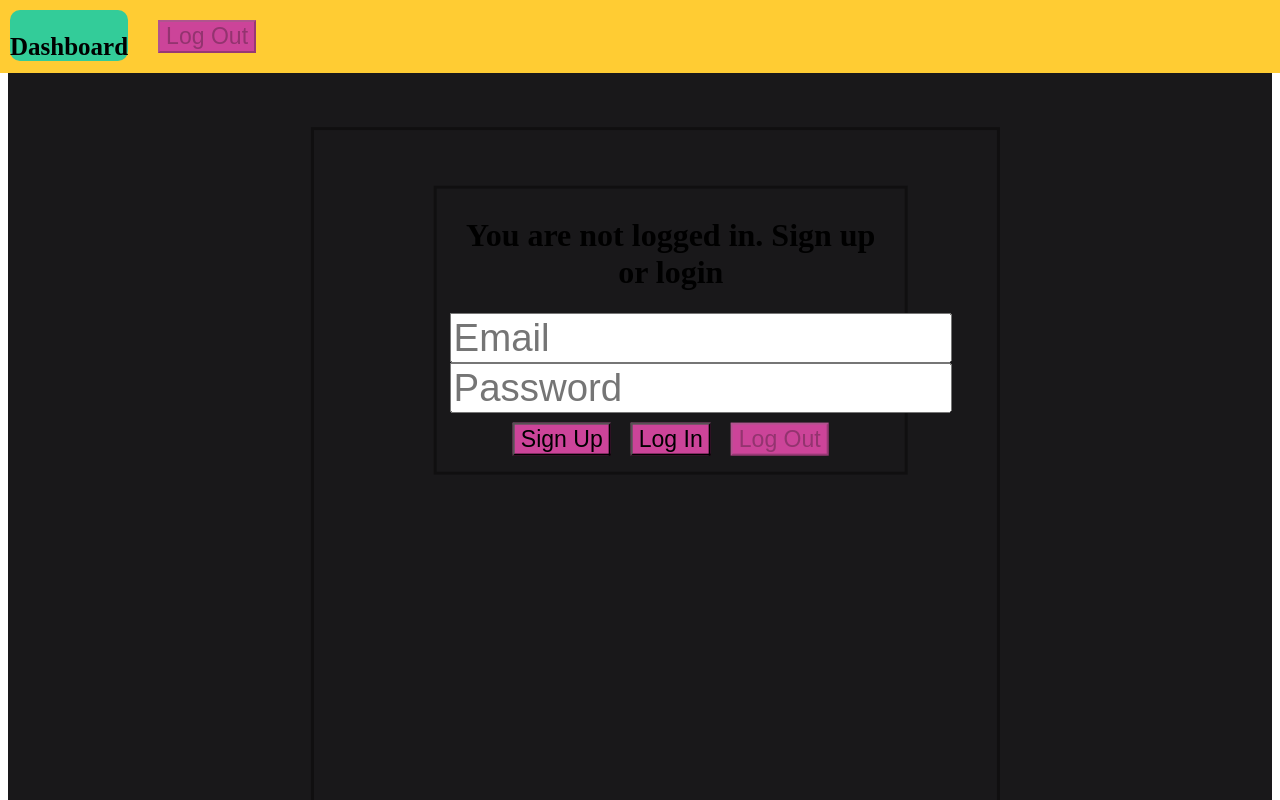
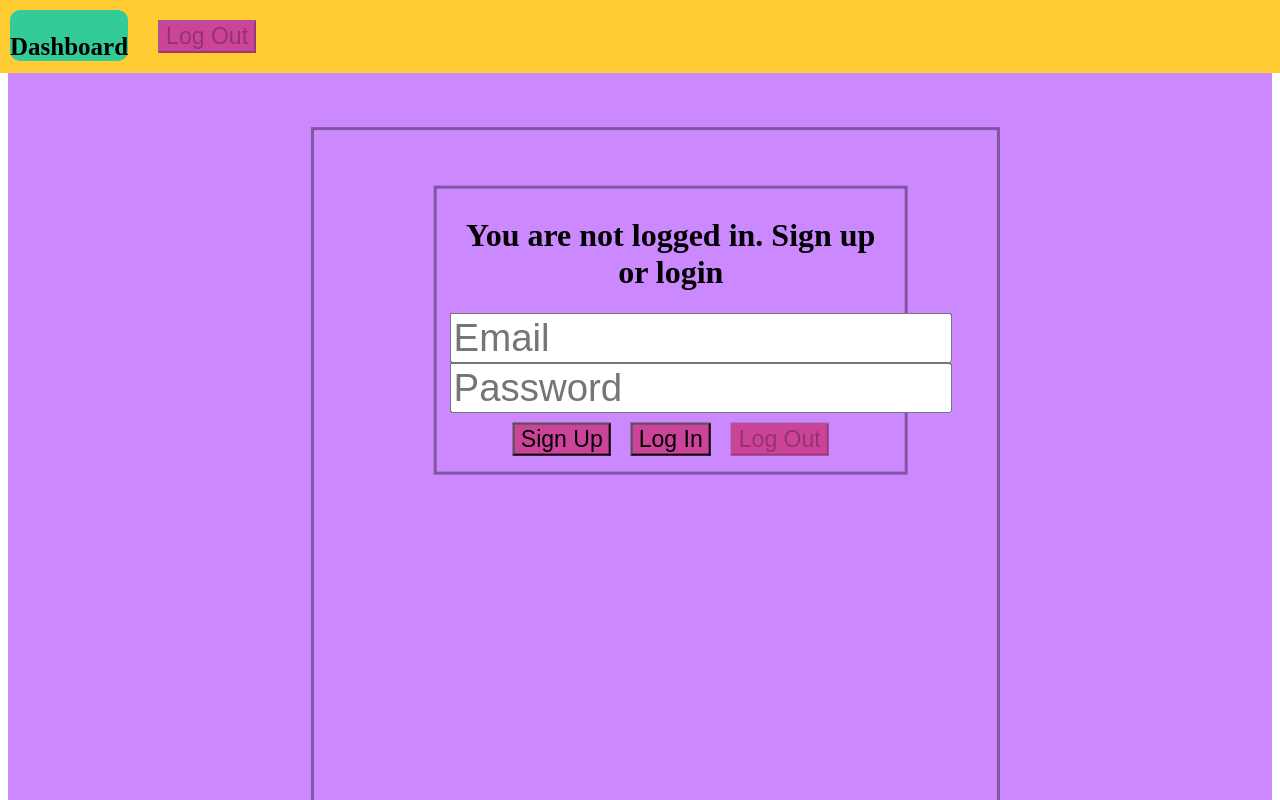
Before and after one commit to delaine3/delaine-organizer-app, a React (Create React App) app: page / in a window 1280 px wide. Shown: the top 800 px of the page. Built offline with nearby package versions, Linux system fonts and the light colour scheme; no server answers; the database is empty; a web font is replaced by a local one.

Commit message:
updated css

```diff
--- a/src/index.css
+++ b/src/index.css
@@ -45,7 +45,7 @@ button {
   background-size: cover;
   font-family: "Hepta Slab", cursive;
   font-weight: bold;
-  background-color: #19181a;
+  background-color: #cc88ff;
   padding-bottom: 40%;
 }
 
```
